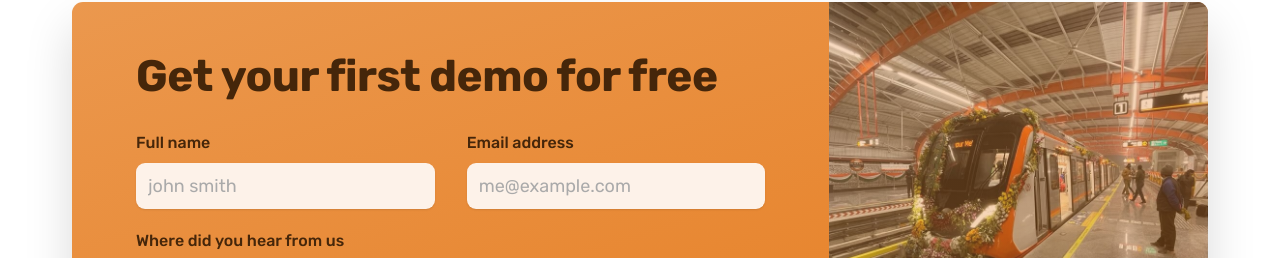
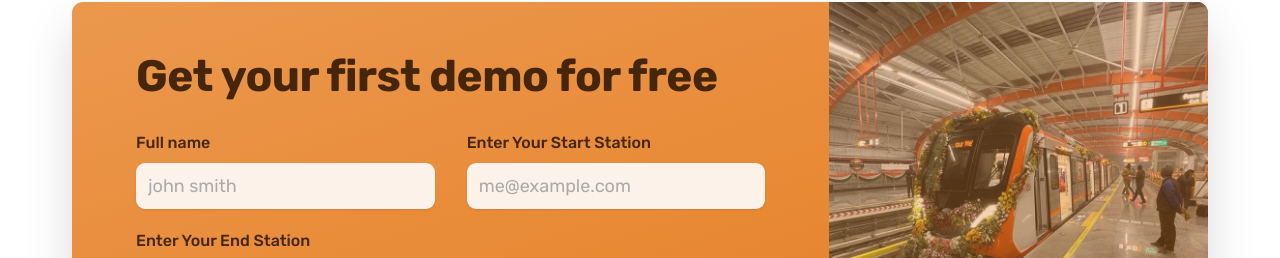
Before and after one commit to Anandsingh456/dsa-project-trian-distancr-checker, a plain HTML site: page index.html in a window 1280 px wide. Shown: the part 3909-4167 px from the top of the page. Drawn offline with nearby package versions, Linux system fonts and the light colour scheme; some packages are replaced by stand-ins of ours; a script that the page names is missing.

Commit message:
Update index.html

```diff
--- a/index.html
+++ b/index.html
@@ -331,14 +331,14 @@
           </div>
 
           <div>
-            <label for="email">Email address</label>
+            <label for="email">Enter Your Start Station</label>
             <input id="email" type="email" placeholder="me@example.com"
             name="email"
             required/>
           </div>
 
           <div>
-            <label for="select-where">Where did you hear from us</label>
+            <label for="select-where">Enter Your End Station</label>
             <select id="select-where"
             name ="select-where"
             required>
```
